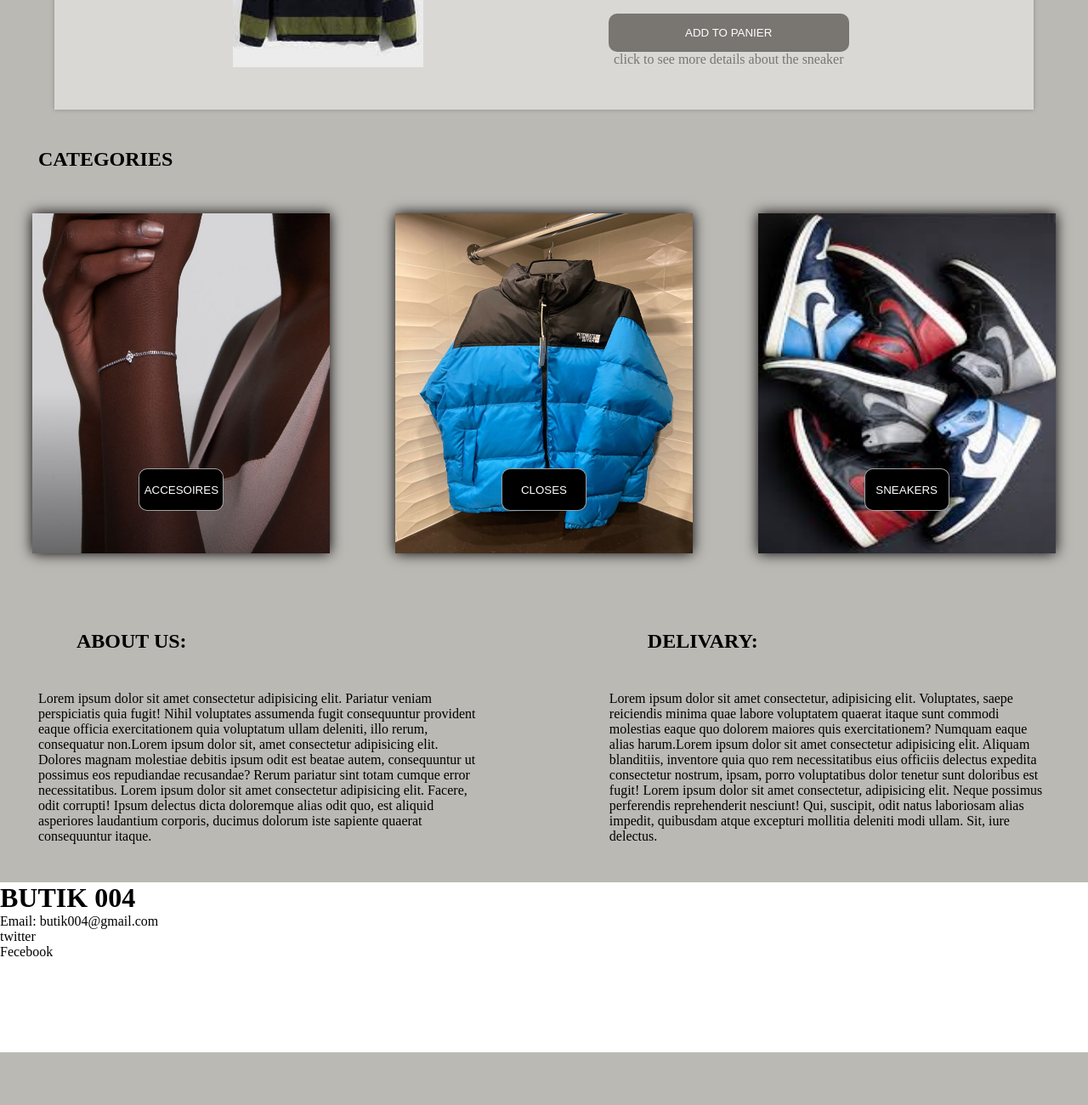
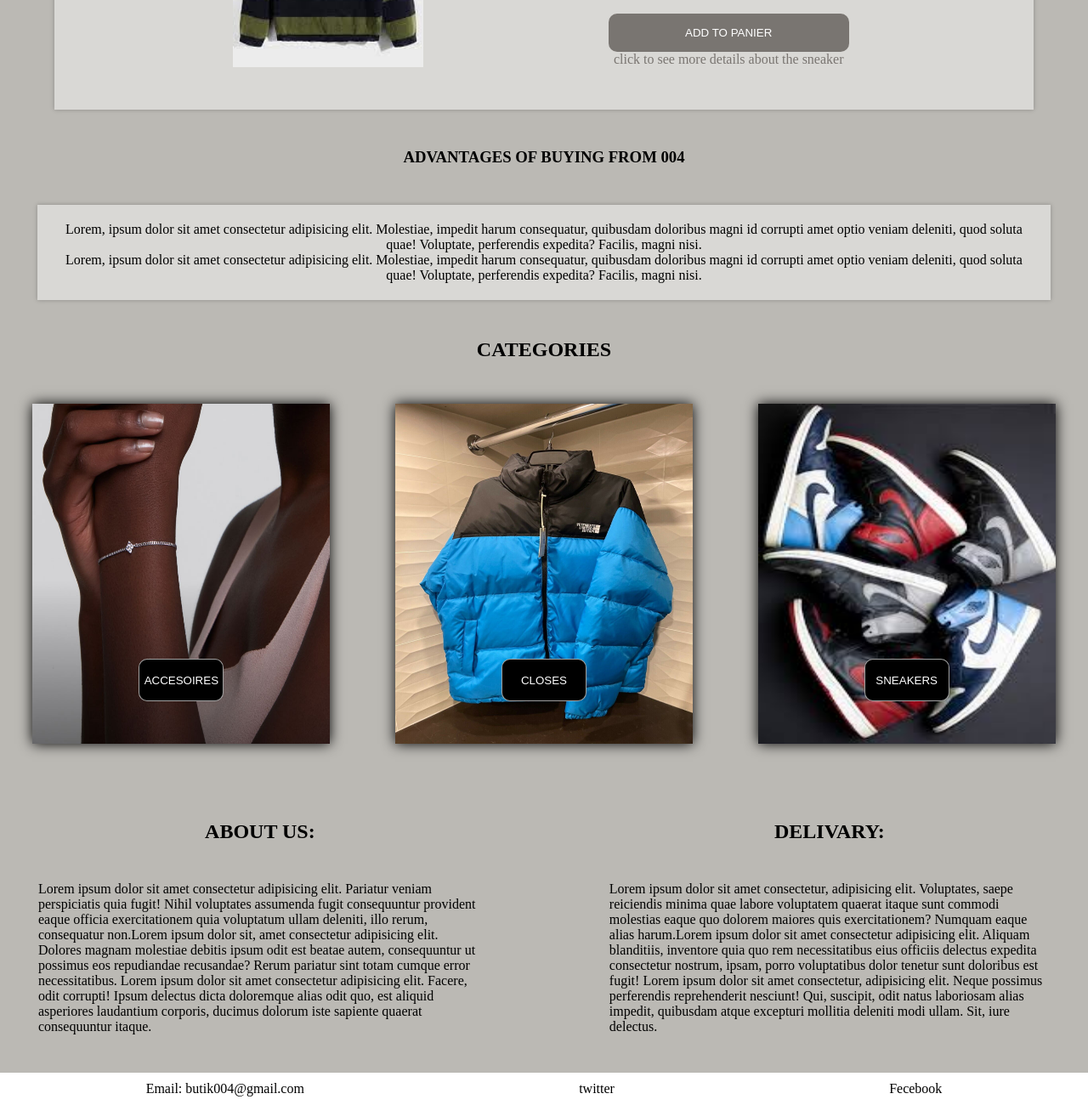
Before and after one commit to eray-mutabesha/butik004, a plain HTML site: page index.html in a window 1280 px wide. Shown: the part 351-1651 px from the top of the page at 85% size. Before the commit the page ends 1589 px from the top, so only its background shows below. Drawn offline with nearby package versions, Linux system fonts and the light colour scheme.

Commit message:
changes to the foter

```diff
--- a/index.html
+++ b/index.html
@@ -33,8 +33,12 @@
                 <button>ADD TO PANIER</button>
                 <p class="link">click to see more details about the sneaker</p>
             </nav>
+        </div>
+        <h3>ADVANTAGES OF BUYING FROM 004</h3>
+        <div class="avantages">
 
-
+            <p>Lorem, ipsum dolor sit amet consectetur adipisicing elit. Molestiae, impedit harum consequatur, quibusdam doloribus magni id corrupti amet optio veniam deleniti, quod soluta quae! Voluptate, perferendis expedita? Facilis, magni nisi.</p>
+        <p>Lorem, ipsum dolor sit amet consectetur adipisicing elit. Molestiae, impedit harum consequatur, quibusdam doloribus magni id corrupti amet optio veniam deleniti, quod soluta quae! Voluptate, perferendis expedita? Facilis, magni nisi.</p>
         </div>
 
 
@@ -65,7 +69,7 @@
         </nav>
        </div>
       <footer>
-        <h1>BUTIK 004</h1>
+
         <nav>
             <p>Email: butik004@gmail.com</p>
             <p>twitter</p>
--- a/scss/_images.scss
+++ b/scss/_images.scss
@@ -8,6 +8,7 @@
 }
 h2{
     margin: 45px;
+    text-align: center;
 }
 .categories{
     display: flex;
--- a/scss/index.scss
+++ b/scss/index.scss
@@ -35,11 +35,7 @@ div{
     gap: 150px;
     margin: 45px;
 }
-footer{
-    background: white;
-    width: 100%;
-    height: 200px;
-}
+
 .weekly_display{
     margin-right: auto;
     margin-left: auto;
@@ -74,3 +70,29 @@ footer{
     }
 
 }
+h3{
+    margin: 45px;
+    text-align: center;
+}
+.avantages{
+    background: rgba(255, 255, 255, 0.438);
+    box-shadow:0px 0px 5px 0px rgba(0, 0, 0, 0.25);
+    width: 90%;
+    margin-left: auto;
+    margin-right:auto;
+    text-align: center;
+    margin-top: 40px;
+    padding: 20px;
+}
+footer{
+    background:white;
+    padding: 10px;
+    text-align: center;
+    h4{
+        margin: 10px;
+    }
+    nav{
+        display: flex;
+        justify-content: space-around;
+    }
+}
```
Also changed, not shown: scss/index.css, 1 other file.
